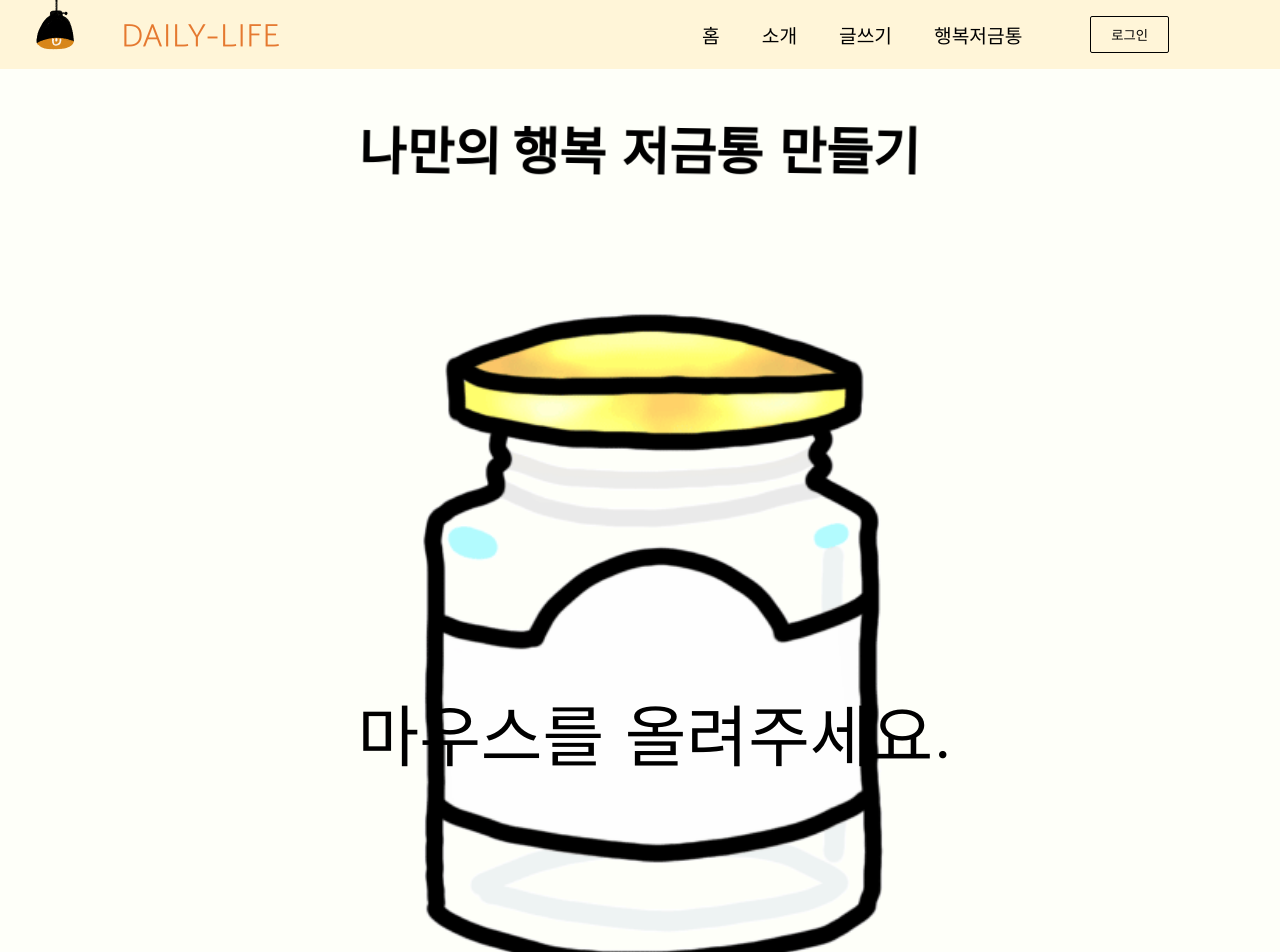
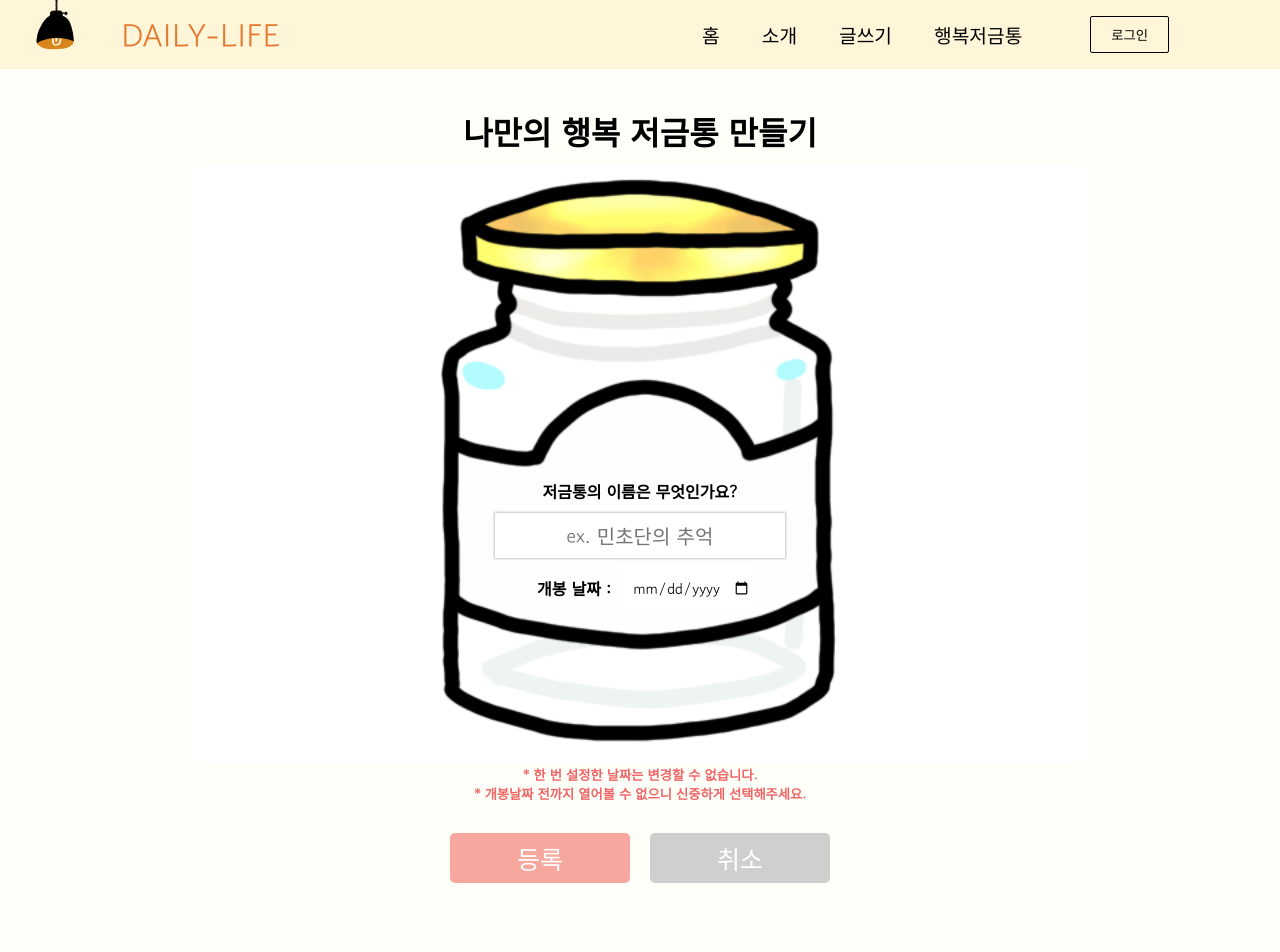
Before and after one commit to roditee/daily-life, a React (Create React App) app: page /HBCreate in a window 1280 px wide. Shown: the top 952 px of the page. After the commit the page ends 918 px from the top, so only its background shows below. Built offline with nearby package versions, Linux system fonts and the light colour scheme; no server answers; a web font is replaced by a local one.

Commit message:
배너이미지, 리스트아이템

```diff
--- a/src/components/HBCreate.js
+++ b/src/components/HBCreate.js
@@ -1,13 +1,22 @@
 import React, { useState } from 'react';
 import { useNavigate } from 'react-router-dom';
 import axios from 'axios';
+import { useSelector } from 'react-redux';
 import Top from './IndexTop';
 import Bottom from './IndexBottom';
-import './HBCreate.css';
-import './HBCreate2.css';
+// import './HBCreate.css';
+// import './HBCreate2.css';
+import './HBCreate3.css';
 
 const HBCreate = () => {
   let history = useNavigate();
+
+  //로그인한 id 불러오기
+  const state = useSelector((state)=>state)
+
+    const login = state.loginReducer
+    console.log(login)
+
 
   // state
   const [HB, setHB] = useState({
@@ -24,6 +33,7 @@ const HBCreate = () => {
       ...HB, // 기존의 HB 객체를 복사한 뒤
       [name]: value // name 키를 가진 값을 value로 설정
     });
+    console.log(HB);
   };
 
   const onReset = () => {
@@ -58,33 +68,39 @@ const HBCreate = () => {
       <section className='section2'>
 
 
-   <div className='cardTitle'>
+  <div className='cardTitle'>
       <h1><span>나</span><span>만</span><span>의</span> <span>행</span><span>복</span><span> </span><span>저</span><span>금</span><span>통</span><span> </span><span>만</span><span>들</span><span>기</span></h1>
-      </div>
+  </div>
 
       <div class="card">
 
-            <div class="imgBox">
-            <img src='img/wjrmaxhd.gif'/>
-            <div className='haha'>마우스를 올려주세요.</div>
-            </div>
             <div class="details">
                 <form name='frmHBCreateForm' className='frmHBCreateForm' onSubmit={onSubmit} onReset={onReset}>
 
-            <h3>저금통의 이름은 무엇인가요?</h3>
-              <input type='text' name='hbName' className='hbName' value={HB.hbName} onChange={onChange} />
-            <h3>저금통을 개봉할 날짜를 선택해주세요</h3>
-              <input type='date' name='hbEndDate' className='hbEndDate' value={HB.hbEndDate} onChange={onChange} />
-              <h6>* 한 번 설정한 날짜는 변경할 수 없습니다. <br/>
+            <h4>저금통의 이름은 무엇인가요?</h4>
+              <input type='text' name='hbName' className='hbName' value={HB.hbName} onChange={onChange} placeholder='ex. 민초단의 추억' required/>
+
+            <table>
+              <tr>
+                <td>
+                  <h4> 개봉 날짜 : </h4>
+                </td>
+                <td>
+                  <input type='date' name='hbEndDate' className='hbEndDate' value={HB.hbEndDate} onChange={onChange}  required/>
+                </td>
+              </tr>
+            </table>
+
+              <h5>* 한 번 설정한 날짜는 변경할 수 없습니다. <br/>
                   * 개봉날짜 전까지 열어볼 수 없으니 신중하게 선택해주세요.
-              </h6>
+              </h5>
 
             {/* hidden : 회원 이메일 */}
-            <input type='hidden' name='memEmail' onChange={onChange} value={HB.memEmail} />
+            <input type='hidden' name='memEmail' onChange={onChange} value={login} />
             {/* 그외 저금통 번호, 시작날짜는 DB에서 자동으로 들어가도록 했음.*/}
 
             <input className='button1' type='submit' value="등록" />&nbsp;&nbsp;&nbsp;&nbsp;
-            <input className='button1' type='reset' value="취소" />
+            <input className='button2' type='reset' value="취소" />
 
           </form>
                             </div>
--- /dev/null
+++ b/src/components/HBCreate3.css
@@ -0,0 +1,79 @@
+.card {
+  margin: auto;
+  margin-top: 10px;
+  width: 70%;
+  height: 600px;
+  background-color: rgb(255, 255, 255);
+
+  background-image: url("/public/img/wjrmaxhd.gif");
+  background-repeat: no-repeat;
+  background-size: contain;
+  background-position: 50%;
+}
+
+.details {
+  margin-top: 280px;
+}
+
+.cardTitle > h1 {
+  font-size: xx-large;
+}
+
+.frmHBCreateForm > h4 {
+  padding-top: 15px;
+  padding-bottom: 10px;
+}
+.frmHBCreateForm > h5 {
+  color: rgb(240, 102, 102);
+  padding-bottom: 30px;
+}
+
+.frmHBCreateForm input[type="text"] {
+  width: 290px;
+  height: 45px;
+  border: 0;
+  box-shadow: 0px 0px 2px 1px #c5c5c5;
+  text-align: center;
+  font-size: 20px;
+}
+
+.frmHBCreateForm input[type="date"] {
+  width: 130px;
+  height: 50px;
+  border: 0;
+  font-size: 15px;
+  text-align: center;
+}
+
+table {
+  margin: auto;
+  padding-top: 3px;
+  padding-bottom: 150px;
+}
+
+td {
+  width: 90px;
+}
+
+.button1 {
+  width: 180px;
+  height: 50px;
+  border: 0;
+  font-size: 25px;
+  border-radius: 5px;
+  background: #f6a89e;
+  color: white;
+  font-weight: 500;
+}
+
+.button2 {
+  width: 180px;
+  height: 50px;
+  border: 0;
+  font-size: 25px;
+  border-radius: 5px;
+  background: #cfcfcf;
+  color: white;
+  font-weight: 500;
+  padding: -14px -20px;
+}
--- a/src/components/HBUpdate.css
+++ b/src/components/HBUpdate.css
@@ -1,38 +1,52 @@
 .hbUp {
   padding: auto;
-  background-color: #fefff9;
+  margin-top: 50px;
+}
+
+.hbUpForm {
+  width: 400px;
+  height: 600px;
+  background-image: url("/public/img/binHB.png");
+  background-repeat: no-repeat;
+  background-size: contain;
+  margin-left: auto;
+  margin-right: auto;
+  margin-top: 30px;
 }
 
 .hbUp input[type="text"] {
-  width: 420px;
-  height: 100px;
+  width: 300px;
+  height: 70px;
   border: 0;
-  box-shadow: 0px 0px 4px 3px #f4f4f4;
+  box-shadow: 0px 0px 4px 3px #c5c5c5;
   text-align: center;
   font-size: 50px;
-  margin-top: 30px;
-  margin-bottom: 30px;
+  margin-top: 330px;
+  margin-bottom: 200px;
 }
 
-.hbUp .btn1 {
+.hbUpForm table {
+  margin-top: 30px;
+}
+.hbUp .btn_1 {
   width: 200px;
-  height: 100px;
+  height: 50px;
   border: 0;
-  font-size: 45px;
+  font-size: 25px;
   border-radius: 5px;
   background: #f6a89e;
   color: white;
   font-weight: 500;
 }
 
-.hbUp .btn2 {
-  display: inline; /*옆으로 같이 나오게*/
+.hbUp .btn_2 {
   width: 200px;
-  height: 100px;
+  height: 50px;
   border: 0;
-  font-size: 45px;
+  font-size: 25px;
   border-radius: 5px;
   background: #cfcfcf;
   color: white;
   font-weight: 500;
+  padding: -14px -20px;
 }
--- a/src/components/HBUpdate.js
+++ b/src/components/HBUpdate.js
@@ -67,10 +67,10 @@ const HBUpdate = () => {
 
     return (
         <div className='hbUp'>
-            <h3>저금통 정보 수정</h3>
+            <h2>저금통 정보 수정</h2>
+            <div className='hbUpForm'>
                 <form name="frmHBUpdate" onSubmit={onSubmit} onReset={onReset}>
 
-                <h3>저금통의 이름을 바꾸실건가요?</h3>
                     <input type='text' name='hbName' value={HB.hbName} onChange={onChange} />
                     <input type="hidden" name='hbNo' value={hbNo} onChange={onChange} readOnly/>
 
@@ -78,11 +78,21 @@ const HBUpdate = () => {
                     {/* <input type='hidden' name='hbEndDate' value={HB.hbEndDate} />
                     <input type='hidden' name='memEmail' value={HB.memEmail} /> */}
 
-                <br/>
-                <input type="submit" className='btn1' value="수정" /> &nbsp;
-                <input type="reset" className='btn2' value="취소" />
+                    <br/><br/>
+                    <h3>바꾸실 이름을 입력하시고 수정버튼을 눌러주세요 </h3>
+
+                    <table>
+                        <tr>
+                            <td>
+                                <input type="submit" className='btn_1' value="수정" />
+                            </td>
+                            <td>
+                                <input type="reset" className='btn_2' value="취소" />
+                            </td>
+                        </tr>
+                    </table>
                 </form>
-
+            </div>
         </div>
     );
 }
```
Also changed, not shown: public/img/003.png (added), public/img/004.png (added). Lines whose indentation alone changed are shown as unchanged.
